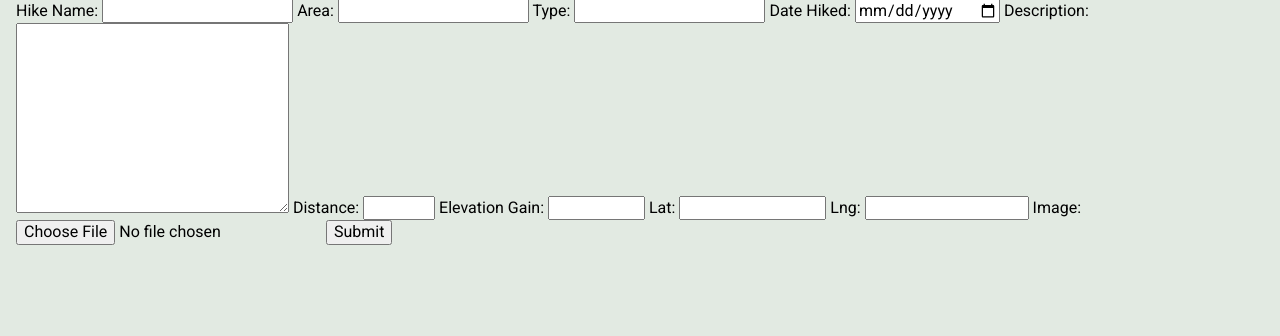
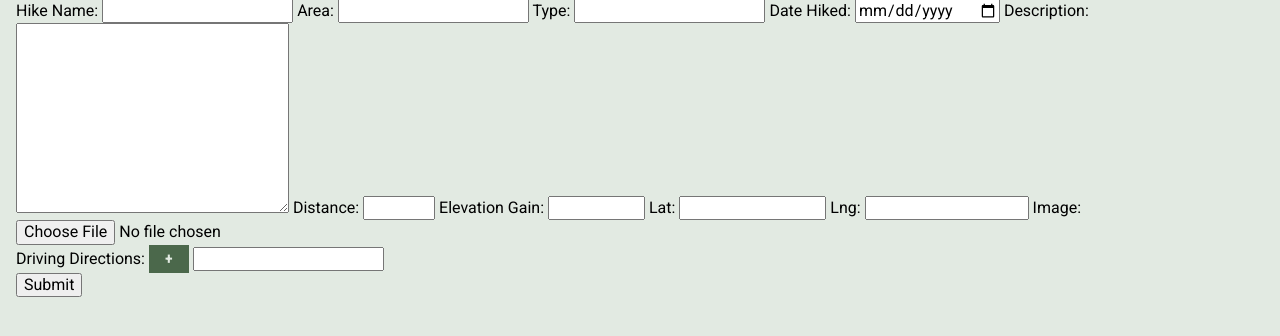
Before and after one commit to rosemarylp/tempest_hikes, a PHP site: page /tempest_hikes/admin.php in a window 1280 px wide. Shown: the part 181-517 px from the top of the page. Run offline with PHP 8.4, Linux system fonts and the light colour scheme; a stand-in replaces the project's code that opens the database connection; some libraries are stand-ins or nearby versions.

Commit message:
Can add multi step driving directions to hikes

```diff
--- a/admin.php
+++ b/admin.php
@@ -47,6 +47,12 @@
 			<label for="image_upload">Image: </label>
 			<input type="file" name="image_upload" id="image_upload">
 
+			<div id="directions_container">
+				<label for="directions">Driving Directions: </label>
+				<button id="add_button">+</button>
+				<input type="text" name="directions[]" id="directions">
+			</div>
+
 			<input type="submit" name="submit" value="Submit">
 		</form>
 
--- a/inc/call_db.inc.php
+++ b/inc/call_db.inc.php
@@ -33,7 +33,9 @@ switch ($view) {
 		break;
 }
 
+
 $result = call_db($url);
+
 echo $result;
 // echo $url;
 
--- a/inc/submit_form.inc.php
+++ b/inc/submit_form.inc.php
@@ -49,6 +49,11 @@ if ($_SERVER['REQUEST_METHOD'] === 'POST') {
 		$fields["lng"] = $lng;
 	}
 
+	if (isset($_POST['directions'])) {
+		$directions = $_POST['directions'];
+		$fields["directions"] = $directions;
+	}
+
 	$tmp_name = $_FILES["image_upload"]["tmp_name"];
 	$file_name = basename($_FILES["image_upload"]["name"]);
 	$upload_dir = "../uploads";
--- a/js/admin.js
+++ b/js/admin.js
@@ -15,9 +15,9 @@ function submit_form() {
 		var file = files[i];
 
 		// Check the file type.
-		// if (!file.type.match('image.*')) {
-		    // continue;
-		// }
+		if (!file.type.match('image.*')) {
+		    continue;
+		}
 
 		// Add the file to the request.
 		formData.append('image_upload', file, file.name);
@@ -63,6 +63,12 @@ $(':file').change(function() {
 	else if(file.type != 'image/jpg') {
 		// alert("Invalid file type");
 	}
-})
+});
+
+$('#add_button').click(function() {
+	event.preventDefault();
+	var new_field = "<input type=\"text\" name=\"directions[]\">";
+	$(new_field).appendTo($("#directions_container"));
+});
 
 });
```
